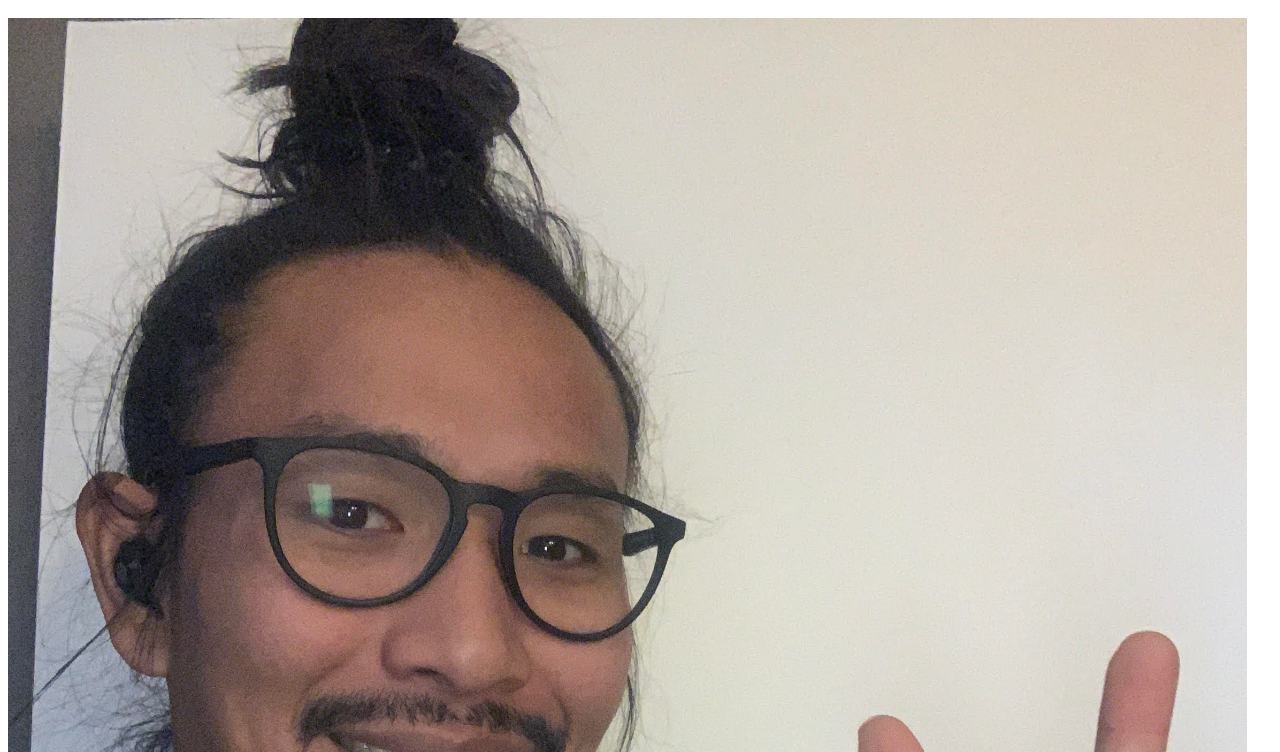
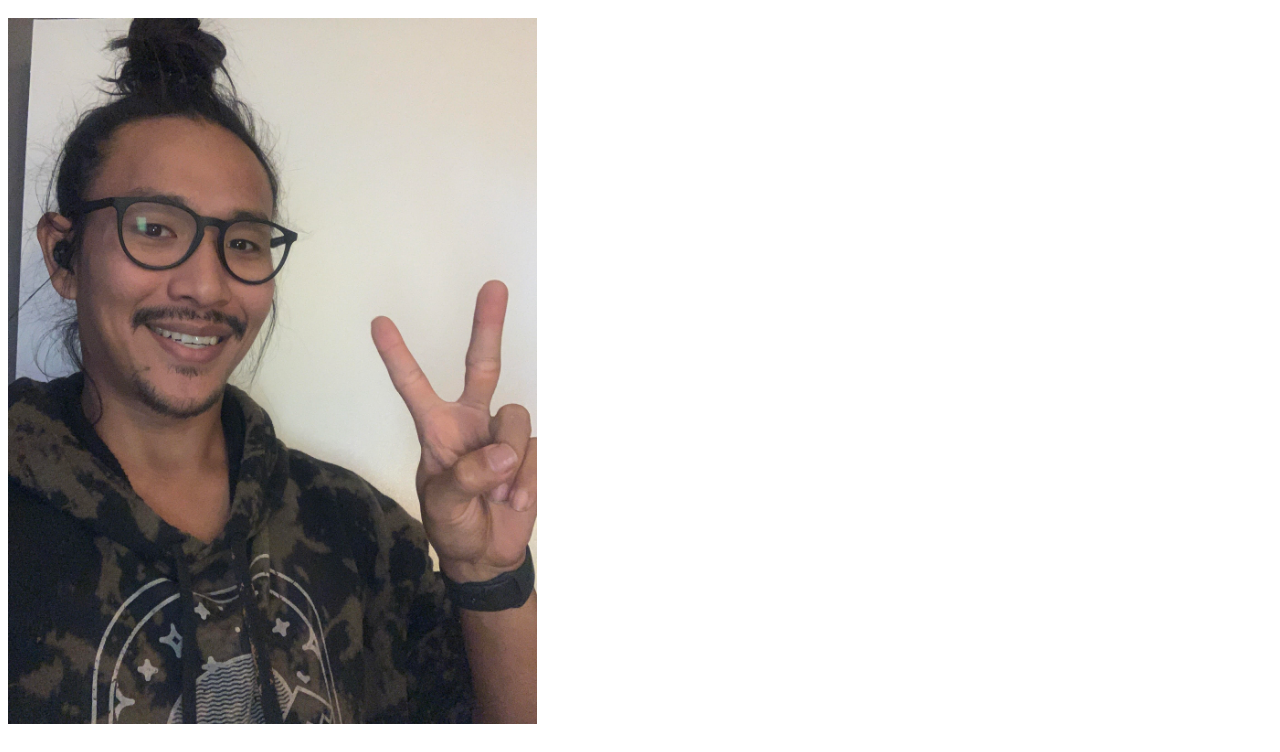
Before and after one commit to nicholasrea/nicholasrea.github.io, a plain HTML site: page index.html in a window 1280 px wide. Shown: the part 48-800 px from the top of the page. Drawn offline with Linux system fonts and the light colour scheme.

Commit message:
Update index.html

```diff
--- a/index.html
+++ b/index.html
@@ -2,8 +2,8 @@
     <h1>Nicholas' Portfolio</h1>
     <style>
         img {
-          max-width: 98%;
-          height: auto;
+          max-width: auto;
+          height: 90%;
         }
       </style>
     <img src="/NickProfilePic.jpg" />
```
